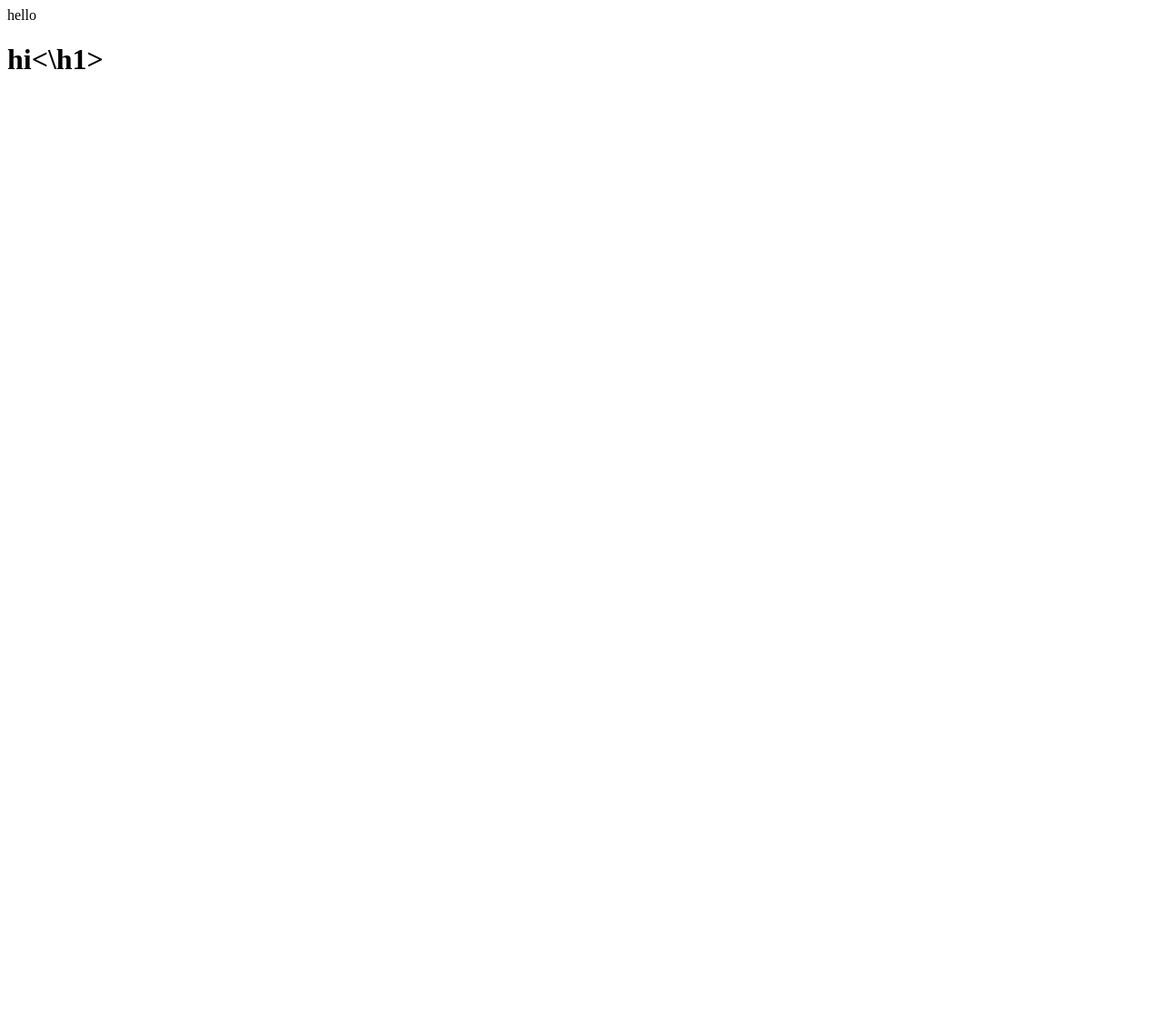
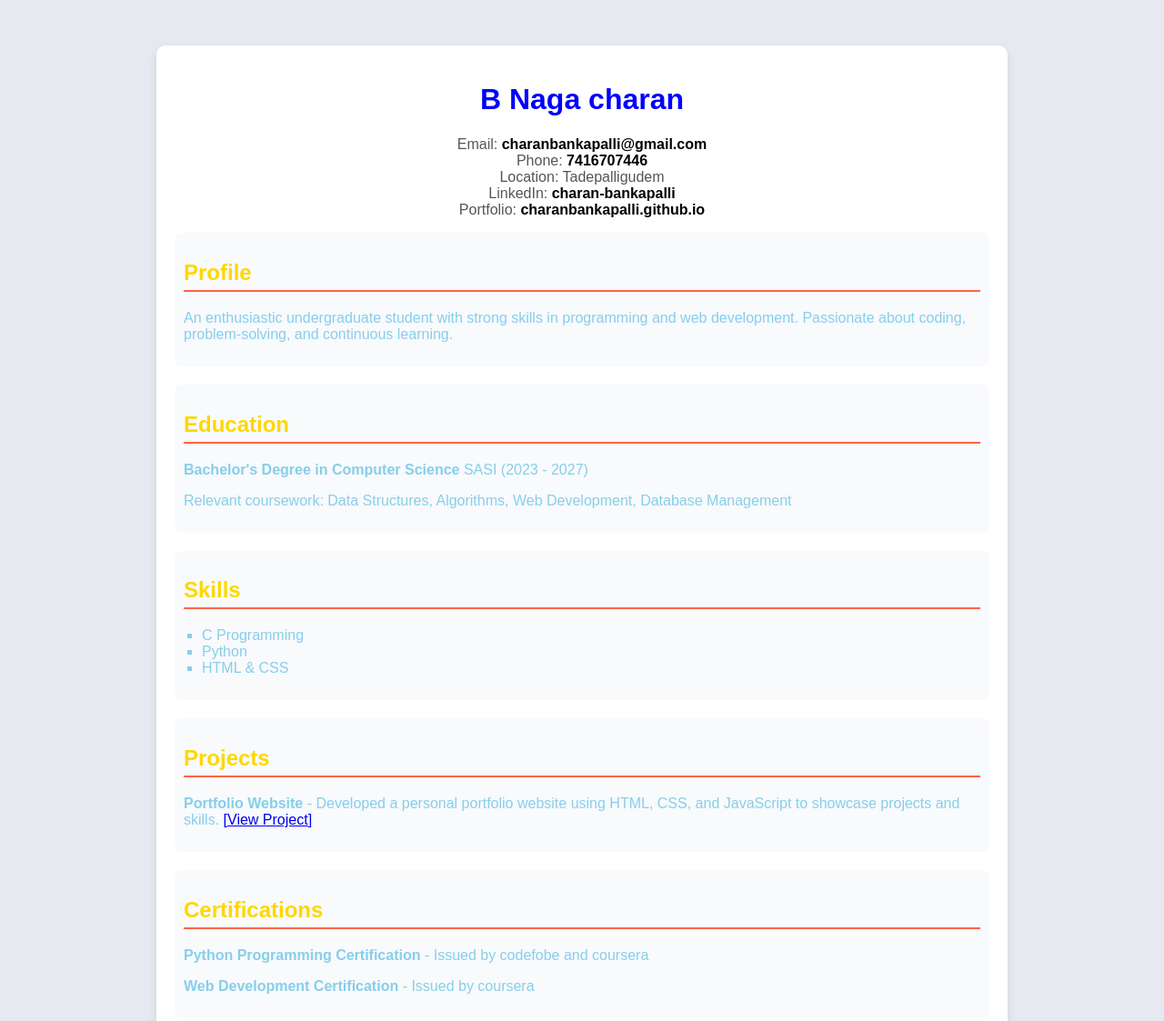
Before and after one commit to Charanbankapalli/Charanbankapalli.github.io, a plain HTML site: page index.html in a window 1280 px wide. Shown: the top 1123 px of the page at 91% size. Before the commit the page ends 800 px from the top, so only its background shows below. Drawn offline with Linux system fonts and the light colour scheme.

Commit message:
Update index.html

```diff
--- a/index.html
+++ b/index.html
@@ -1,6 +1,112 @@
-<html>
-<head>hello</head>
+<!DOCTYPE html>
+<html lang="en">
+<head>
+    <meta charset="UTF-8">
+    <meta name="viewport" content="width=device-width, initial-scale=1.0">
+    <title>Undergraduate Student Resume</title>
+    <style>
+        body {
+            font-family: Arial, sans-serif;
+            margin: 0;
+            padding: 0;
+            background-color: #e6e9f0; /* Light Grayish Blue */
+            color: skyblue; /* Dark Gray for Text */
+        }
+        .container {
+            width: 70%;
+            margin: 50px auto;
+            background: white;
+            padding: 20px;
+            border-radius: 10px;
+            box-shadow: 0 4px 10px rgba(0, 0, 0, 0.1);
+        }
+        h1 {
+            color: blue; /* Deep Blue */
+            text-align: center;
+        }
+        h2 {
+            color:gold; /* Slightly Lighter Blue */
+            border-bottom: 2px solid tomato;
+            padding-bottom: 5px;
+        }
+        .contact {
+            font-size: 16px;
+            color: #555;
+            text-align: center;
+        }
+        .contact a {
+            color:black;
+            text-decoration: none;
+            font-weight: bold;
+        }
+        .contact a:hover {
+            text-decoration: underline;
+        }
+        .section {
+            margin-bottom: 20px;
+            padding: 10px;
+            background: #f8fafc; /* Very Light Grayish Blue */
+            border-radius: 8px;
+        }
+        ul {
+            list-style-type: square;
+            padding-left: 20px;
+        }
+    </style>
+</head>
 <body>
-<h1>hi<\h1>
+    <div class="container">
+        <h1>B Naga charan</h1>
+        <p class="contact">
+            Email: <a href="mailto:charanbankapalli@gmail.com">charanbankapalli@gmail.com</a><br>
+            Phone: <a href="tel:+919491669919">7416707446</a><br>
+            Location: Tadepalligudem<br>
+            LinkedIn: <a href="https://www.linkedin.com/in/bhargav-bandi-370b892a0/" target="_blank">charan-bankapalli</a><br>
+            Portfolio: <a href="https://bandibhargav.github.io/portfolio" target="_blank">charanbankapalli.github.io</a>
+        </p>
+
+        <div class="section">
+            <h2>Profile</h2>
+            <p>An enthusiastic undergraduate student with strong skills in programming and web development. Passionate about coding, problem-solving, and continuous learning.</p>
+        </div>
+
+        <div class="section">
+            <h2>Education</h2>
+            <p><strong>Bachelor's Degree in Computer Science</strong> SASI (2023 - 2027)</p>
+            <p>Relevant coursework: Data Structures, Algorithms, Web Development, Database Management</p>
+        </div>
+
+        <div class="section">
+            <h2>Skills</h2>
+            <ul>
+                <li>C Programming</li>
+                <li>Python</li>
+
+                <li>HTML & CSS</li>
+
+            </ul>
+        </div>
+
+        <div class="section">
+            <h2>Projects</h2>
+            <p><strong>Portfolio Website</strong> - Developed a personal portfolio website using HTML, CSS, and JavaScript to showcase projects and skills. <a href="https://bandibhargav.github.io/portfolio" target="_blank">[View Project]</a></p>
+
+        </div>
+
+        <div class="section">
+            <h2>Certifications</h2>
+            <p><strong>Python Programming Certification</strong> - Issued by codefobe and coursera </p>
+            <p><strong>Web Development Certification</strong> - Issued by coursera</p>
+        </div>
+
+        <div class="section">
+            <h2>Languages</h2>
+            <ul>
+                <li>Telugu - Native</li>
+                <li>Hindi - Fluent</li>
+                <li>English - Fluent</li>
+            </ul>
+        </div>
+    </div>
 </body>
 </html>
```
